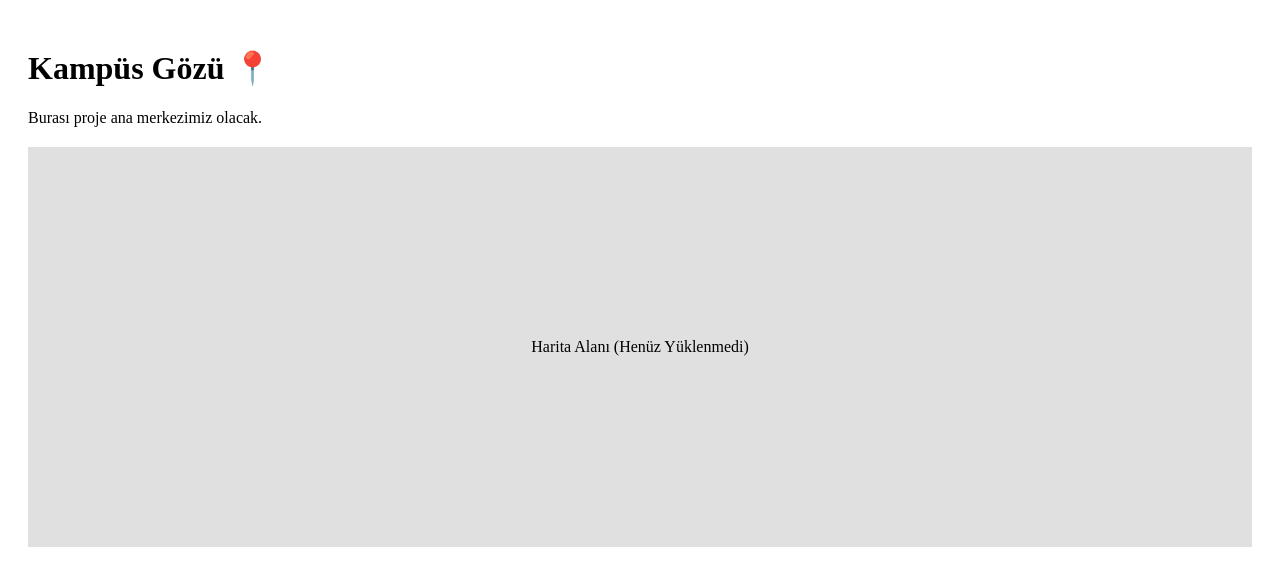
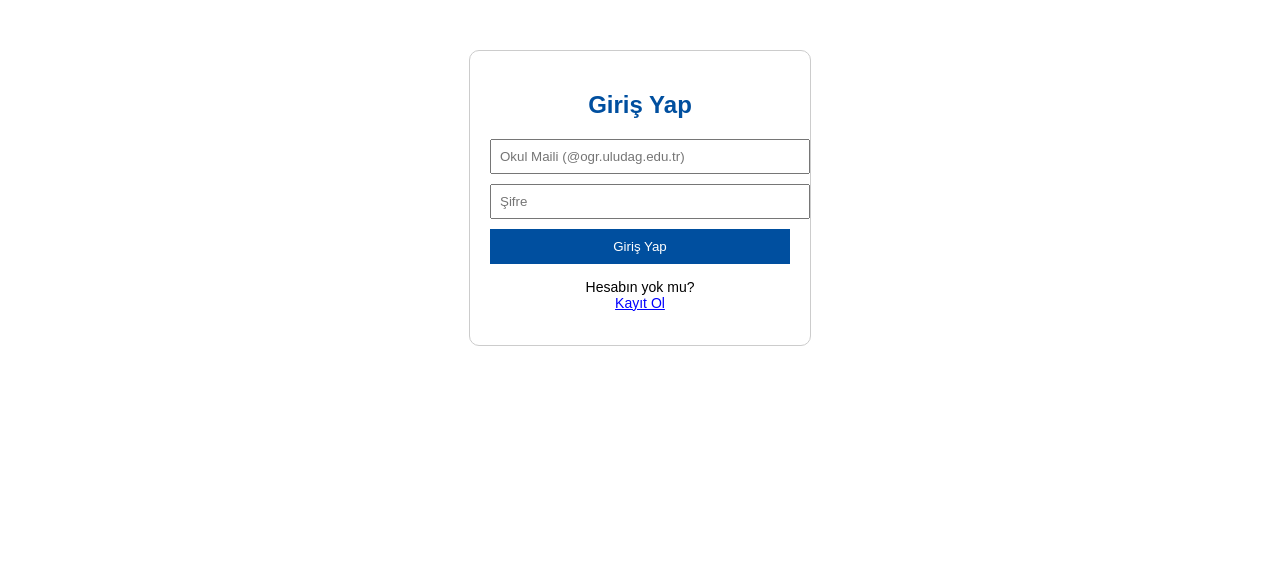
Before and after one commit to bilalst67/kampus_gozu, a React (Vite) app: page / in a window 1280 px wide. Shown: the top 586 px of the page. Built offline with nearby package versions, Linux system fonts and the light colour scheme.

Commit message:
feat: implement user registration and login functionality with error handling

```diff
--- a/src/App.jsx
+++ b/src/App.jsx
@@ -1,25 +1,128 @@
+import React, { useState, useEffect } from 'react';
 import './App.css'
 
 function App() {
+  // --- DURUMLAR (STATE) ---
+  // Kullanıcı giriş yaptı mı? (Başlangıçta null yani yok)
+  const [user, setUser] = useState(null);
+
+  // Şu an hangi ekrandayız? (true: Giriş, false: Kayıt Ol)
+  const [girisModu, setGirisModu] = useState(true);
+
+  // Form verileri
+  const [formData, setFormData] = useState({ adsoyad: '', email: '', sifre: '' });
+  const [hata, setHata] = useState(''); // Ekrana kırmızı yazı basmak için
+
+  // --- 1. KAYIT OLMA FONKSİYONU ---
+  const kayitOl = async (e) => {
+    e.preventDefault(); // Sayfa yenilenmesin
+    setHata('');
+
+    // Backend'deki (api/auth.js) garsona siparişi veriyoruz
+    const response = await fetch('/api/auth?islem=kayit', {
+      method: 'POST',
+      headers: { 'Content-Type': 'application/json' },
+      body: JSON.stringify(formData)
+    });
+
+    const data = await response.json();
+
+    if (response.ok) {
+      alert("Kayıt Başarılı! Şimdi giriş yapabilirsin.");
+      setGirisModu(true); // Giriş ekranına at
+    } else {
+      setHata(data.error); // "Sadece ogr.uludag..." hatasını burada gösterir
+    }
+  };
+
+  // --- 2. GİRİŞ YAPMA FONKSİYONU ---
+  const girisYap = async (e) => {
+    e.preventDefault();
+    setHata('');
+
+    const response = await fetch('/api/auth?islem=giris', {
+      method: 'POST',
+      headers: { 'Content-Type': 'application/json' },
+      body: JSON.stringify({ email: formData.email, sifre: formData.sifre })
+    });
+
+    const data = await response.json();
+
+    if (data.success) {
+      setUser(data.user); // İçeri al! Artık user dolu.
+    } else {
+      setHata(data.error);
+    }
+  };
+
+  // --- 3. EKRAN ÇİZİMİ ---
+
+  // EĞER KULLANICI GİRİŞ YAPTIYSA -> ANA SAYFAYI GÖSTER
+  if (user) {
+    return (
+      <div style={{ padding: '20px', fontFamily: 'Arial' }}>
+        <h1>Hoşgeldin, {user.ad} 👋</h1>
+        <p>Burası Kampüs Gözü Ana Sayfası</p>
+        <button onClick={() => setUser(null)} style={{ background: 'red', color: 'white', padding: '10px' }}>
+          Çıkış Yap
+        </button>
+        {/* BURAYA SONRA HARİTA VE LİSTE GELECEK */}
+      </div>
+    );
+  }
+
+  // EĞER GİRİŞ YAPMADIYSA -> FORM GÖSTER
   return (
-    <div style={{ padding: '20px' }}>
-      <h1>Kampüs Gözü 📍</h1>
-      <p>Burası proje ana merkezimiz olacak.</p>
+    <div style={{ display: 'flex', justifyContent: 'center', marginTop: '50px', fontFamily: 'Arial' }}>
+      <div style={{ width: '300px', padding: '20px', border: '1px solid #ccc', borderRadius: '10px' }}>
 
-      {/* İleride haritamız buraya gelecek */}
-      <div style={{
-        width: '100%',
-        height: '400px',
-        backgroundColor: '#e0e0e0',
-        display: 'flex',
-        alignItems: 'center',
-        justifyContent: 'center',
-        marginTop: '20px'
-      }}>
-        Harita Alanı (Henüz Yüklenmedi)
+        <h2 style={{ textAlign: 'center', color: '#004f9f' }}>
+          {girisModu ? 'Giriş Yap' : 'Öğrenci Kaydı'}
+        </h2>
+
+        {hata && <div style={{ color: 'red', marginBottom: '10px' }}>⚠️ {hata}</div>}
+
+        <form onSubmit={girisModu ? girisYap : kayitOl}>
+
+          {/* Sadece Kayıt modundaysak İsim sor */}
+          {!girisModu && (
+            <input
+              type="text" placeholder="Ad Soyad" required
+              style={{ width: '100%', marginBottom: '10px', padding: '8px' }}
+              onChange={(e) => setFormData({...formData, adsoyad: e.target.value})}
+            />
+          )}
+
+          <input
+            type="email" placeholder="Okul Maili (@ogr.uludag.edu.tr)" required
+            style={{ width: '100%', marginBottom: '10px', padding: '8px' }}
+            onChange={(e) => setFormData({...formData, email: e.target.value})}
+          />
+
+          <input
+            type="password" placeholder="Şifre" required
+            style={{ width: '100%', marginBottom: '10px', padding: '8px' }}
+            onChange={(e) => setFormData({...formData, sifre: e.target.value})}
+          />
+
+          <button type="submit" style={{ width: '100%', padding: '10px', background: '#004f9f', color: 'white', border: 'none', cursor: 'pointer' }}>
+            {girisModu ? 'Giriş Yap' : 'Kayıt Ol'}
+          </button>
+        </form>
+
+        <p style={{ textAlign: 'center', marginTop: '15px', fontSize: '14px' }}>
+          {girisModu ? "Hesabın yok mu?" : "Zaten üye misin?"} <br/>
+          <span
+            onClick={() => { setGirisModu(!girisModu); setHata(''); }}
+            style={{ color: 'blue', cursor: 'pointer', textDecoration: 'underline' }}
+          >
+            {girisModu ? "Kayıt Ol" : "Giriş Yap"}
+          </span>
+        </p>
+
       </div>
     </div>
-  )
+  );
 }
 
-export default App
+export default App;
```
Also changed, not shown: api/kopru.js (+66 -1 lines).
